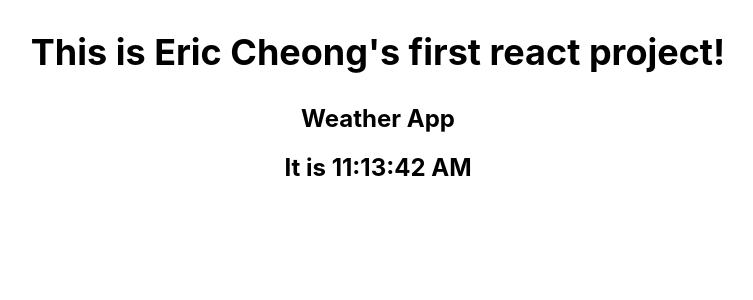
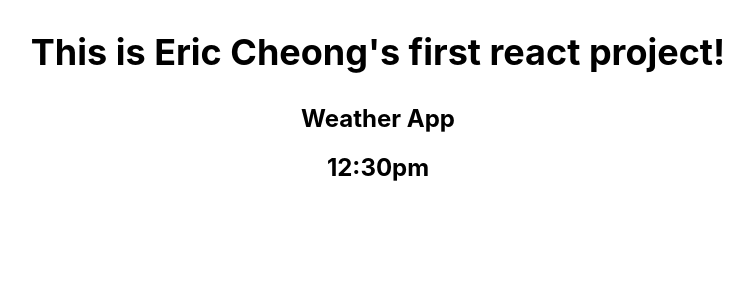
Before and after one commit to 25Ericcheong/weather-app, a React (Create React App) app: page / in a window 1280 px wide. Shown: the top 300 px of the page, without its empty margins (262-1015 px from the left). Built offline with nearby package versions, Linux system fonts and the light colour scheme.

Commit message:
utilizing class component

```diff
--- a/src/Time.js
+++ b/src/Time.js
@@ -1,13 +1,25 @@
 import "./App.css";
+import React from "react";
 
-function Time() {
-  const element = (
-    <div>
-      <h2>It is {new Date().toLocaleTimeString()}</h2>
-    </div>
-  );
-
-  return <div className="App">{element}</div>;
+class Time extends React.Component {
+  render() {
+    return (
+      <section className="App">
+        <h2>12:30pm</h2>
+      </section>
+    );
+  }
 }
 
+// function Time() {
+
+//   const element = (
+//     <div>
+//       <h2>It is {currentTime.date.toLocaleTimeString()}</h2>
+//     </div>
+//   );
+
+//   return <div className="App">{element}</div>;
+// }
+
 export default Time;
```
